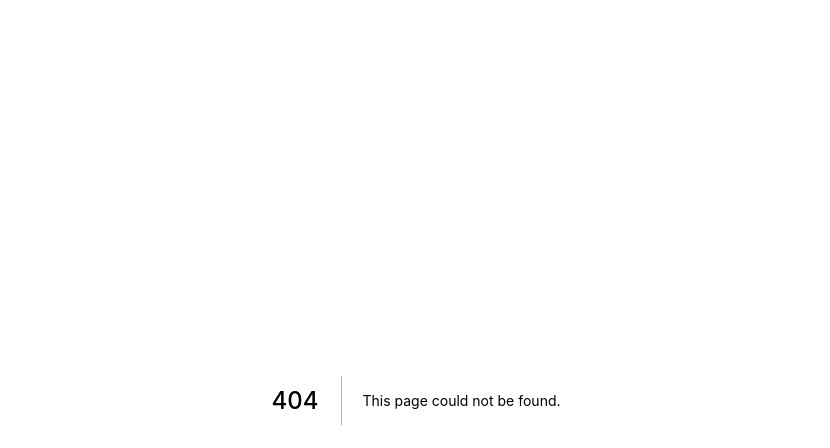
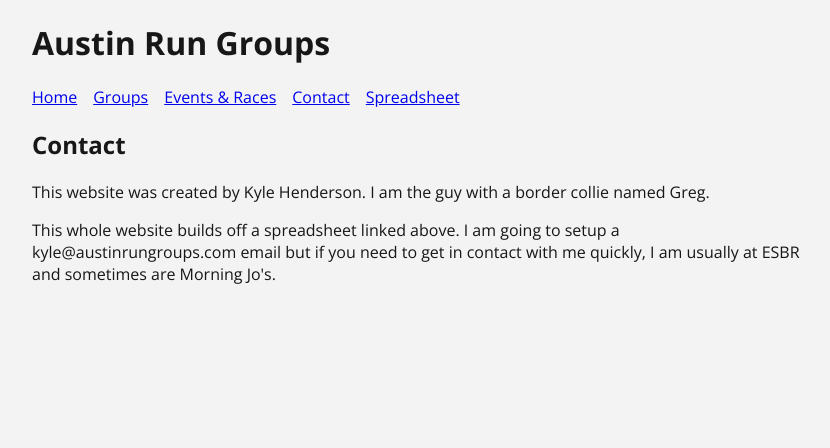
Before and after one commit to Hehk/austinrungroups.com, a Next.js app: page /contact in a window 1280 px wide. Before the commit this address had no page. Shown: the top 448 px of the page, without its empty margins (224-1054 px from the left). Built offline with nearby package versions, Linux system fonts and the light colour scheme.

Commit message:
cleaning up

```diff
--- /dev/null
+++ b/components/header.js
@@ -0,0 +1,29 @@
+import Link from "next/link";
+import styles from "../styles/Header.module.css";
+const spreadsheetLink =
+  "https://docs.google.com/spreadsheets/d/1cy2U3JYRbCHj-KI-eszUZH2b5ZKNB5IJ2awiAny2Y8g/edit?usp=sharing";
+
+export default function Header() {
+  return (
+    <header className={styles.header}>
+      <h1 className={styles.title}>Austin Run Groups</h1>
+      <nav>
+        <Link href="/">
+          <a className={styles.navLink}>Home</a>
+        </Link>
+        <Link href="/groups">
+          <a className={styles.navLink}>Groups</a>
+        </Link>
+        <Link className={styles.navLink} href="/events">
+          <a className={styles.navLink}>Events & Races</a>
+        </Link>
+        <Link className={styles.navLink} href="/contact">
+          <a className={styles.navLink}>Contact</a>
+        </Link>
+        <Link className={styles.navLink} href={spreadsheetLink}>
+          <a className={styles.navLink}>Spreadsheet</a>
+        </Link>
+      </nav>
+    </header>
+  );
+}
--- a/pages/_app.js
+++ b/pages/_app.js
@@ -1,8 +1,22 @@
 import "../styles/globals.css";
 import Head from "next/head";
+import Header from "../components/header";
 
-function MyApp({ Component, pageProps }) {
-  return <Component {...pageProps} />;
+function MyApp({ Component, pageProps, ...rest }) {
+  return (
+    <>
+      <Head>
+        <title>Austin Run Groups</title>
+        <meta
+          name="description"
+          content="An index of all the running groups in austin"
+        />
+        <link rel="icon" href="/running.svg" />
+      </Head>
+      <Header />
+      <Component {...pageProps} />
+    </>
+  );
 }
 
 export default MyApp;
--- /dev/null
+++ b/pages/contact.js
@@ -0,0 +1,16 @@
+export default function Contact() {
+  return (
+    <main>
+      <h2>Contact</h2>
+      <p>
+        This website was created by Kyle Henderson. I am the guy with a border
+        collie named Greg.
+      </p>
+      <p>
+        This whole website builds off a spreadsheet linked above. I am going to
+        setup a kyle@austinrungroups.com email but if you need to get in contact
+        with me quickly, I am usually at ESBR and sometimes are Morning Jo's.
+      </p>
+    </main>
+  );
+}
--- /dev/null
+++ b/styles/Header.module.css
@@ -0,0 +1,12 @@
+.header {
+  max-width: 800px;
+  padding: 0 1rem;
+  margin: 0 auto;
+}
+
+.navLink {
+  margin-right: 1rem;
+}
+
+.title {
+}
--- a/styles/globals.css
+++ b/styles/globals.css
@@ -1,17 +1,53 @@
 :root {
-  --gradient: linear-gradient(
-    45deg,
-    hsl(240deg 100% 20%) 0%,
-    hsl(247deg 99% 23%) 11%,
-    hsl(252deg 98% 27%) 22%,
-    hsl(255deg 97% 30%) 33%,
-    hsl(258deg 96% 34%) 44%,
-    hsl(260deg 96% 37%) 56%,
-    hsl(262deg 96% 41%) 67%,
-    hsl(264deg 97% 44%) 78%,
-    hsl(266deg 98% 47%) 89%,
-    hsl(268deg 100% 50%) 100%
-  );
+  --text-color: #181717;
+  --background-color: #f3f3f3;
+}
+
+@media (prefers-color-scheme: dark) {
+  :root {
+    --background-color: #27292d;
+    --text-color: hsla(0, 0%, 100%, 0.9);
+  }
+
+  a {
+    background-image: linear-gradient(
+      45deg,
+      hsl(181deg 100% 50%) 0%,
+      hsl(176deg 100% 50%) 11%,
+      hsl(171deg 100% 50%) 22%,
+      hsl(161deg 100% 62%) 33%,
+      hsl(147deg 100% 69%) 44%,
+      hsl(124deg 100% 76%) 56%,
+      hsl(98deg 96% 71%) 67%,
+      hsl(80deg 92% 65%) 78%,
+      hsl(66deg 88% 57%) 89%,
+      hsl(55deg 100% 50%) 100%
+    );
+    background-clip: text;
+    color: transparent;
+    position: relative;
+  }
+  a:after {
+    content: "";
+    height: 1px;
+    background-image: linear-gradient(
+      45deg,
+      hsl(181deg 100% 50%) 0%,
+      hsl(176deg 100% 50%) 11%,
+      hsl(171deg 100% 50%) 22%,
+      hsl(161deg 100% 62%) 33%,
+      hsl(147deg 100% 69%) 44%,
+      hsl(124deg 100% 76%) 56%,
+      hsl(98deg 96% 71%) 67%,
+      hsl(80deg 92% 65%) 78%,
+      hsl(66deg 88% 57%) 89%,
+      hsl(55deg 100% 50%) 100%
+    );
+    left: 0;
+    right: 0;
+    bottom: 0;
+    position: absolute;
+  }
 }
 
 html,
@@ -20,8 +56,16 @@ body {
   margin: 0;
   font-family: "Open Sans", -apple-system, BlinkMacSystemFont, Segoe UI, Roboto,
     Oxygen, Ubuntu, Cantarell, Fira Sans, Droid Sans, Helvetica Neue, sans-serif;
+  background-color: var(--background-color);
+  color: var(--text-color);
 }
 
 * {
   box-sizing: border-box;
 }
+
+main {
+  max-width: 800px;
+  padding: 0 1rem;
+  margin: 0 auto;
+}
```
Also changed, not shown: pages/events.js (added, +9 -0 lines), pages/groups.js (added, +8 -0 lines), pages/index.js (+0 -35 lines), styles/Home.module.css (deleted, +0 -19 lines).
